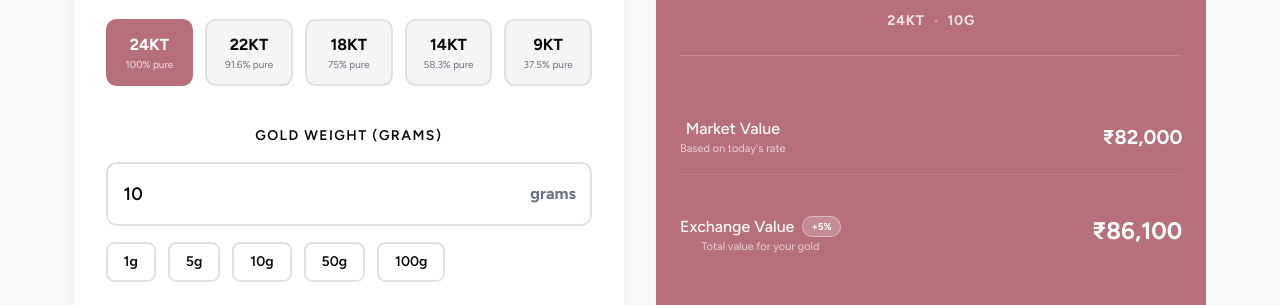
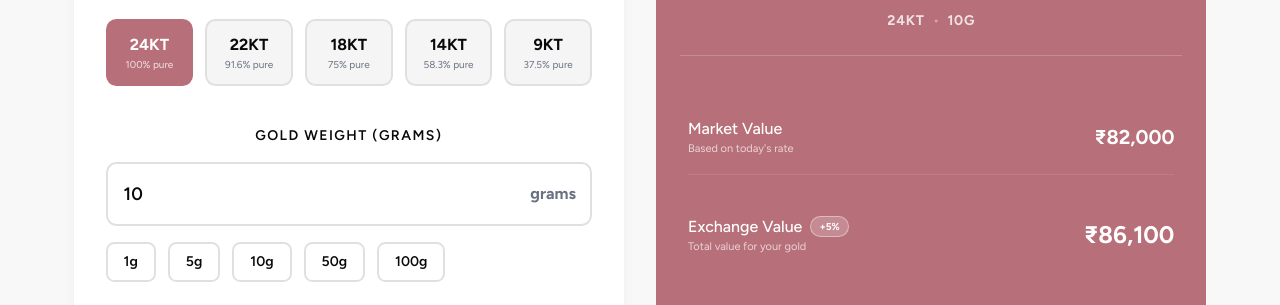
Before and after one commit to bhavnahar-lucira/lucira-headless, a Next.js app: page /pages/old-gold-exchange in a window 1280 px wide. Shown: the part 1205-1510 px from the top of the page. Built offline with nearby package versions, Linux system fonts and the light colour scheme; no server answers; the database is empty; a web font is replaced by a local one.

Commit message:
minor alignment old gold

```diff
--- a/src/components/pages/old-gold-exchange/OldGoldCalculator.jsx
+++ b/src/components/pages/old-gold-exchange/OldGoldCalculator.jsx
@@ -184,7 +184,7 @@ export default function OldGoldCalculator({ config }) {
                   </div>
                 </div>
 
-                <div className="space-y-6 mb-8">
+                <div className="space-y-6 mb-8 text-left px-2">
                   <div className="flex justify-between items-center pb-4 border-b border-white/10">
                     <div>
                       <div className="text-base font-medium">Market Value</div>
@@ -193,7 +193,7 @@ export default function OldGoldCalculator({ config }) {
                     <div className="text-xl font-bold">{loading ? "₹ --" : formatCurrency(calculation.marketValue)}</div>
                   </div>
 
-                  <div className="flex justify-between items-start pt-4">
+                  <div className="flex justify-between items-center pt-4">
                     <div>
                       <div className="text-base font-medium flex items-center gap-2">
                         Exchange Value
@@ -201,7 +201,7 @@ export default function OldGoldCalculator({ config }) {
                       </div>
                       <div className="text-[11px] opacity-70">Total value for your gold</div>
                     </div>
-                    <div className="text-2xl md:text-2xl font-bold">{loading ? "₹ --" : formatCurrency(calculation.exchangeValue)}</div>
+                    <div className="text-2xl font-bold">{loading ? "₹ --" : formatCurrency(calculation.exchangeValue)}</div>
                   </div>
                 </div>
 
```
